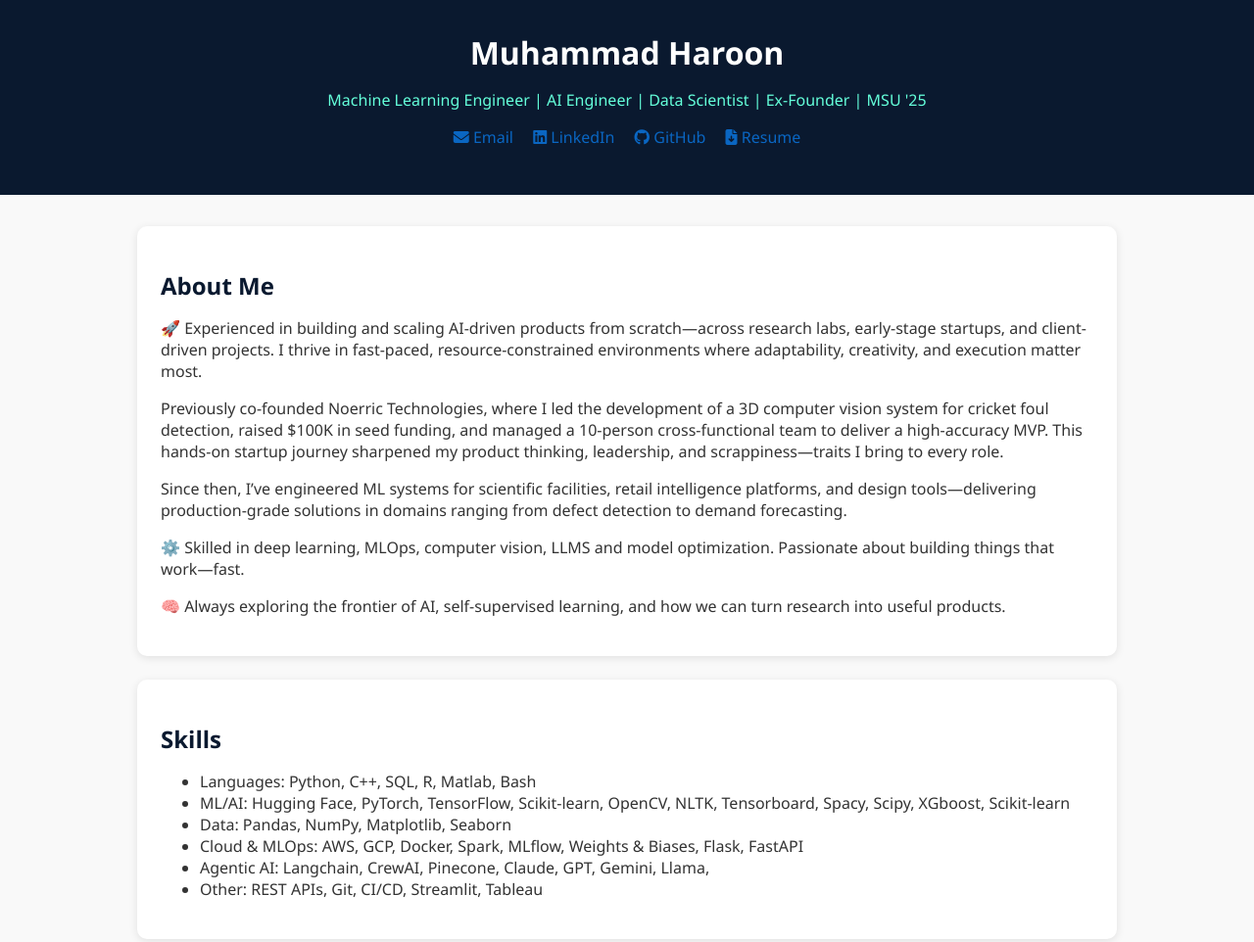
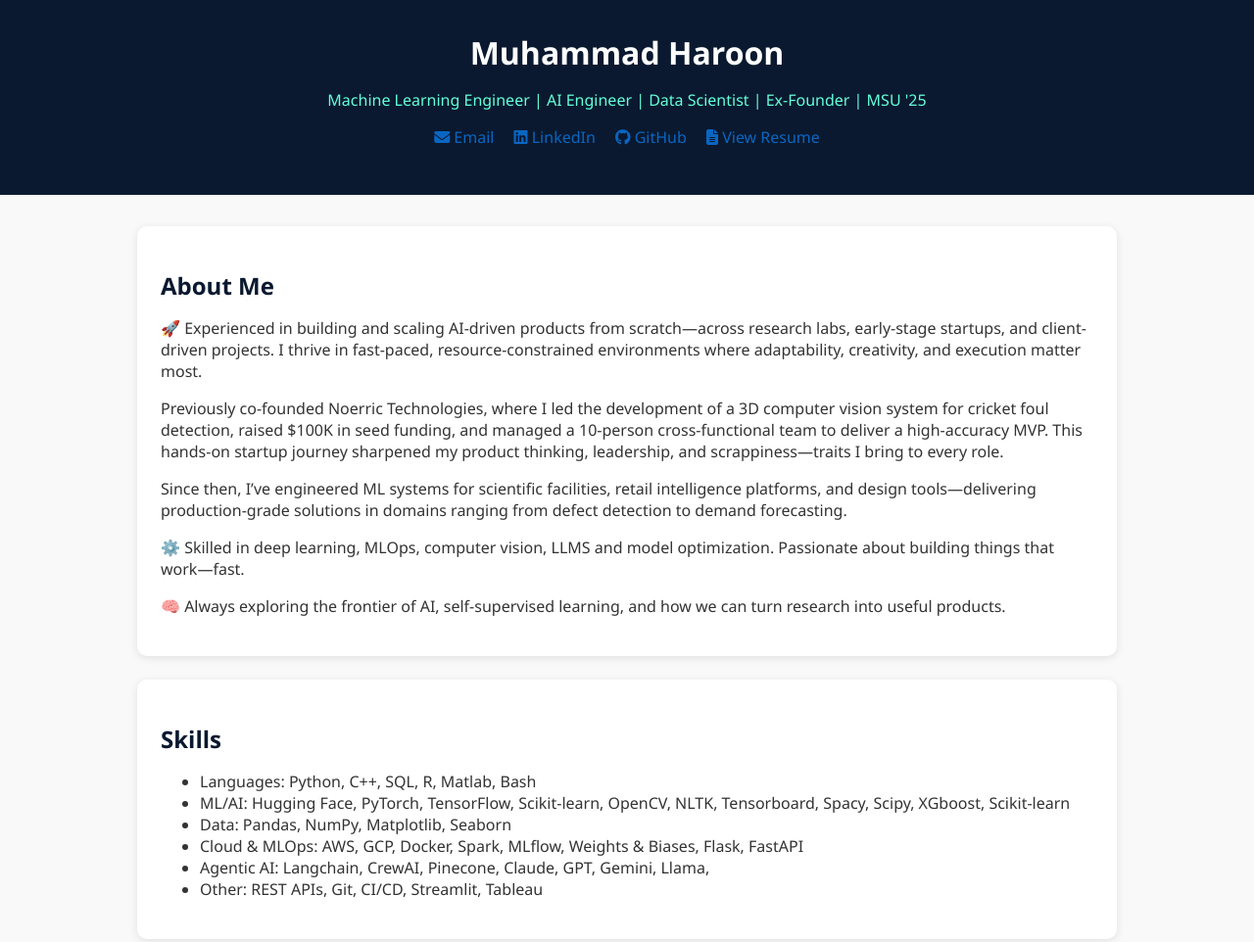
Before and after one commit to haroon001/haroon001.github.io, a plain HTML site: page index.html in a window 1280 px wide. Shown: the top 962 px of the page at 98% size. Drawn offline with Linux system fonts and the light colour scheme.

Commit message:
Make resume viewable without download

```diff
--- a/index.html
+++ b/index.html
@@ -79,7 +79,7 @@
     <a class="link" href="mailto:ranaharoong14@gmail.com"><i class="fa-solid fa-envelope"></i> Email</a>
     <a class="link" href="https://www.linkedin.com/in/haroon01"><i class="fab fa-linkedin"></i> LinkedIn</a>
     <a class="link" href="https://github.com/haroon001"><i class="fab fa-github"></i> GitHub</a>
-    <a class="link" href="/Resume.pdf" download><i class="fa-solid fa-file-arrow-down"></i> Resume</a>
+    <a class="link" href="/resume.pdf" target="_blank"><i class="fa-solid fa-file-lines"></i> View Resume</a>
   </p>
 </header>
 
```
